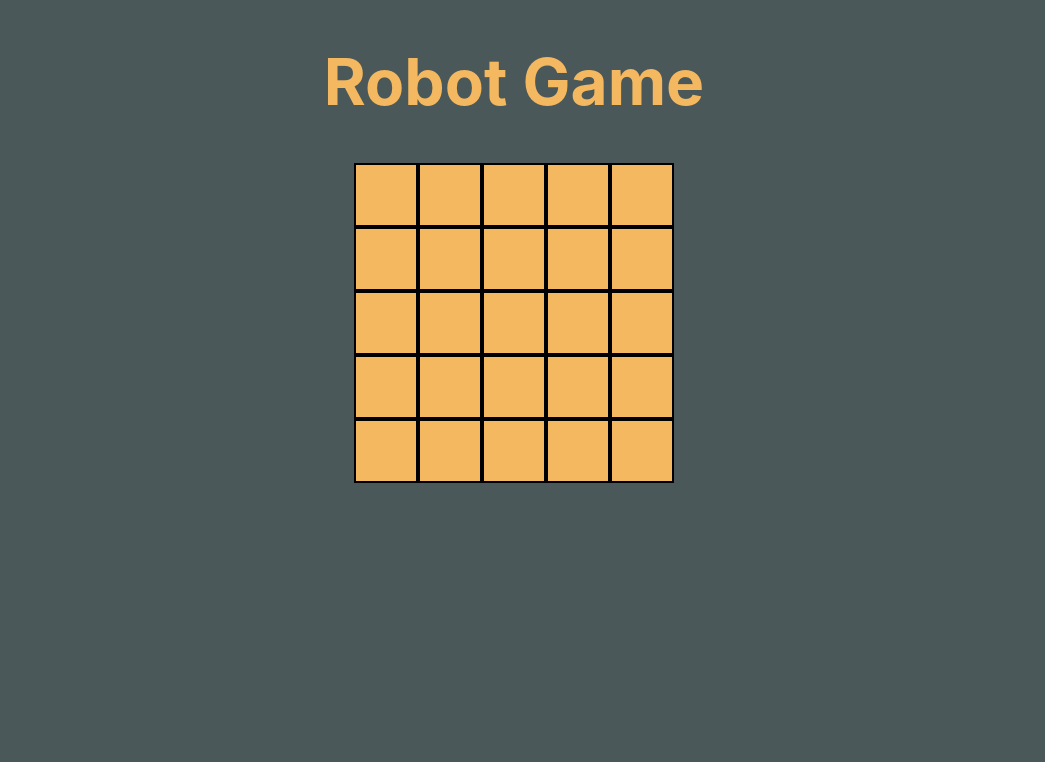
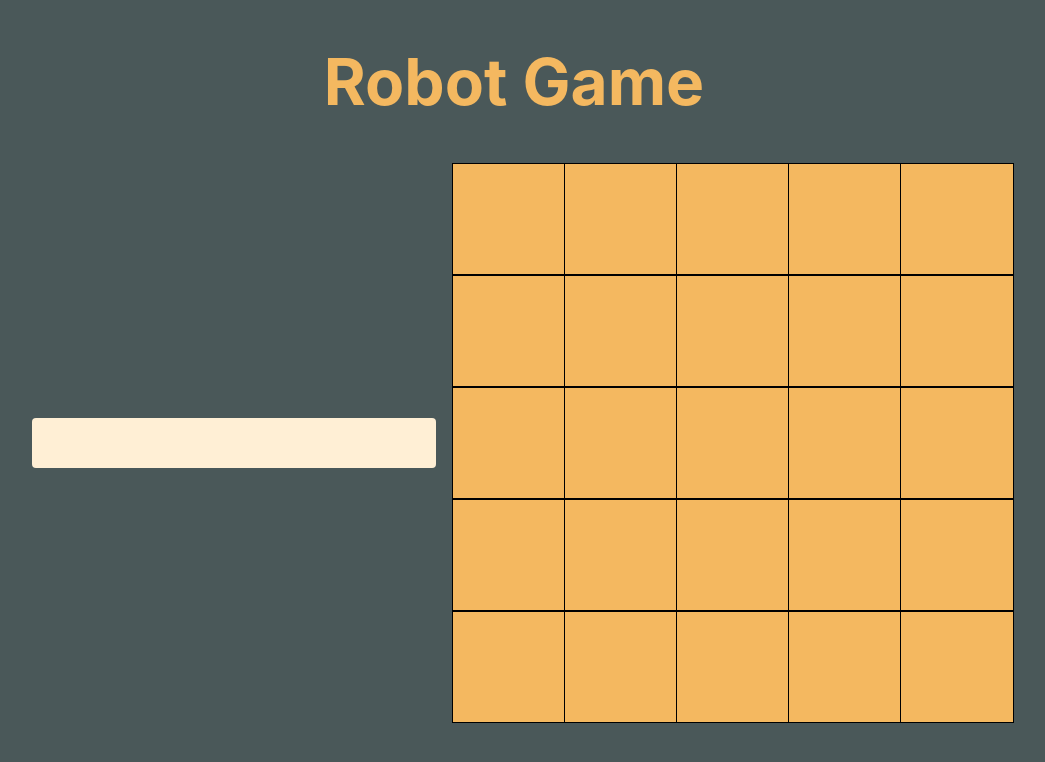
Before and after one commit to frankperler/robot-game, a React (Create React App) app in the folder client/: page / in a window 1280 px wide. Shown: the top 762 px of the page, without its empty margins (126-1171 px from the left). Built offline with nearby package versions, Linux system fonts and the light colour scheme.

Commit message:
feat: created final board and input field

```diff
--- a/client/src/App.tsx
+++ b/client/src/App.tsx
@@ -1,17 +1,25 @@
-import React from 'react';
-import './App.css';
-import { BaseGrid } from './Components/Grid/Grid'
-import { Title, FlexContainer } from './Components/StyledComponents/HelperComponents'
+import * as React from 'react'
+import './App.css'
+import { Board } from './Components/Grid/Grid'
+import { CommandCenter } from './Components/CommandCenter/CommandCenter'
+import {
+  Title,
+  FlexContainer,
+} from './Components/StyledComponents/HelperComponents'
 
 function App() {
   return (
     <div className="App">
-      <FlexContainer>
+      <FlexContainer flexDir="column">
         <Title>Robot Game</Title>
-        <BaseGrid />
+        <FlexContainer>
+          <CommandCenter />
+          <Board />
+        </FlexContainer>
+
       </FlexContainer>
     </div>
-  );
+  )
 }
 
-export default App;
+export default App
--- /dev/null
+++ b/client/src/Components/CommandCenter/CommandCenter.tsx
@@ -0,0 +1,18 @@
+import * as React from 'react'
+import { FlexContainer, InputField } from '../StyledComponents/HelperComponents'
+
+export const CommandCenter = () => {
+
+  const [inputValue, setInputValue] = React.useState<string>('')
+
+  const handleChange = (e: React.ChangeEvent<HTMLInputElement>) => {
+    setInputValue(e.target.value)
+  }
+
+
+  return (
+    <FlexContainer flexDir="column">
+      <InputField value={inputValue} onChange={handleChange} />
+    </FlexContainer>
+  )
+}
--- a/client/src/Components/Grid/Grid.tsx
+++ b/client/src/Components/Grid/Grid.tsx
@@ -1,13 +1,24 @@
-import React from "react";
-import { Box, GameBoard } from "../StyledComponents/HelperComponents";
+import * as React from 'react'
+import { Box, ColumnContainer, GameBoard } from '../StyledComponents/HelperComponents'
 
-export const BaseGrid = () => {
+export const Board = () => {
+  const rows: number[] = [1, 2, 3, 4, 5]
+  const columns: number[] = [1, 2, 3, 4, 5];
 
-  const n = 25;
+  const drawBoard = React.useCallback(
+    (rowIndex: number) => (
+      <ColumnContainer key={`column-${rowIndex}`}>
+        {rows.map((squareIndex: number) => (
+          <Box key={`row-${squareIndex}`} />
+        ))}
+      </ColumnContainer>
+    ),
+    [rows]
+  );
 
   return (
     <GameBoard>
-      {[...Array(n)].map((e, i) => <Box />)}
+      {columns.map(drawBoard)}
     </GameBoard>
-  );
+  )
 }
--- a/client/src/Components/StyledComponents/HelperComponents.tsx
+++ b/client/src/Components/StyledComponents/HelperComponents.tsx
@@ -1,29 +1,49 @@
 import styled from 'styled-components'
 
-export const FlexContainer = styled.div`
+export const FlexContainer = styled("div") <{ flexDir?: string }>`
     display: flex;
-  flex-direction: column;
+    flex-direction: ${props => props.flexDir || "row"};;
     align-items: center;
     justify-content: center;
-  color: #F4B860;
+    color: #f4b860;
     width: auto;
     height: auto;
-`;
+`
 
 export const Title = styled.h1`
     font-size: 4rem;
     text-shadow: 1rem;
-  color: #F4B860;
-`;
+    color: #f4b860;
+`
 
 export const GameBoard = styled.div`
     display: grid;
-  grid-template-columns: 4rem 4rem 4rem 4rem 4rem;
-  grid-template-rows: 4rem 4rem 4rem 4rem 4rem;
+    grid-template-columns:7rem 7rem 7rem 7rem 7rem;
+    grid-template-rows: 7rem 7rem 7rem 7rem 7rem;
     justify-content: center;
-`;
+`
 
 export const Box = styled.div`
-  background-color: #F4B860;
-  border: 2px solid black;
-`;
+    background-color: #f4b860;
+    border: 1px solid black;
+    width:100%;
+    height: 100%;
+`
+
+export const ColumnContainer = styled.div`
+    background-color: #f4b860;
+    display: flex;
+    flex-direction: column;
+    width:7rem;
+    height: 35rem;
+`
+
+export const InputField = styled.input <{ inputColor?: string }>`
+  margin: 1rem;
+  width: 25rem;
+  height: 3rem;
+  color: ${props => props.inputColor || "palevioletred"};
+  background: papayawhip;
+  border: none;
+  border-radius: 4px;
+`
```
Also changed, not shown: client/package.json (+12 -7 lines), client/src/Reducers/RobotReducer.tsx (added, +11 -0 lines), client/src/Types/index.tsx (added, +20 -0 lines), client/.eslintrc.json (added), client/src/.prettierrc.json (added), 1 other file (tests, documents, lock files or other folders). Lines whose indentation alone changed are shown as unchanged.
